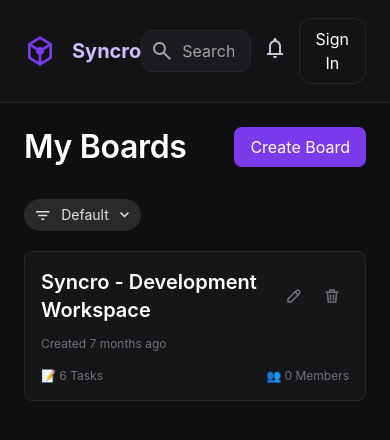
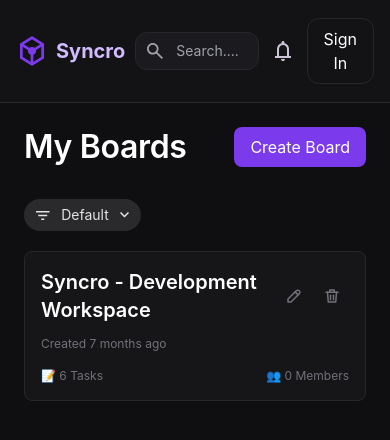
Before and after one commit to Adienbob/Syncro, a Next.js app: page / in a window 390 px wide. Shown: the top 440 px of the page. Built offline with nearby package versions, Linux system fonts and the light colour scheme; no server answers.

Commit message:
refactor: fix vercel deployment error and fix the responsive header issues

```diff
--- a/app/BoardPage/[id]/page.tsx
+++ b/app/BoardPage/[id]/page.tsx
@@ -68,7 +68,7 @@ export default function BoardPage({ params }: { params: Promise<{ id: string }>
             onSearchChange={setSearchTerm}
          />
          <div className="p-6 grid">
-            <div className="flex justify-between items-center mb-4">
+            <div className="grid gap-5 md:gap-0 md:flex md:justify-between md:items-center mb-4">
                <div className="flex gap-4">
                   <button className="" onClick={() => router.push("/BoardsPage")}>
                      <svg width="16" height="16" viewBox="0 0 16 16" fill="none" xmlns="http://www.w3.org/2000/svg">
@@ -78,7 +78,7 @@ export default function BoardPage({ params }: { params: Promise<{ id: string }>
                   </button>
                   <h1 className="text-primary-light text-[20px] leading-[28px] font-bold">{currentBoard?.title}</h1>
                </div>
-               <div className="flex gap-10 items-center">
+               <div className="flex gap-5 lg:gap-10 items-center">
                   <AddTaskModal id={id} />
                   <InviteMemberModal boardId={id} />
                   <MembersModal boardId={id} />
--- a/app/features/boards/components/boardCard.tsx
+++ b/app/features/boards/components/boardCard.tsx
@@ -195,7 +195,8 @@ export default function BoardCard(board: Board) {
                   }
                }}
                className="
-                  min-w-0
+                  w-10
+                  md:w-12.5
                   flex-1
                   rounded-md
                   border
--- a/app/shared/ui/ConfirmationDialog.tsx
+++ b/app/shared/ui/ConfirmationDialog.tsx
@@ -48,7 +48,7 @@ export default function ConfirmDialog({
             {description}
          </p>
 
-         <div className="mt-6 flex justify-end gap-3">
+         <div className="mt-6 flex justify-center gap-4">
             <button
                type="button"
                onClick={onCancel}
--- a/app/shared/ui/Header.tsx
+++ b/app/shared/ui/Header.tsx
@@ -101,8 +101,8 @@ export default function Header({searchTerm, onSearchChange}: HeaderProps) {
    }
 
    return (
-      <header className="text-white bg-background border-border border-b px-6 py-4.5 flex justify-between">
-         <div className="flex gap-4 items-center">
+      <header className="text-white bg-background border-border border-b px-4 py-4.5 flex justify-between">
+         <div className="flex gap-2 md:gap-4 items-center">
             <svg width="32" height="32" viewBox="0 0 32 32" fill="none" xmlns="http://www.w3.org/2000/svg" xmlnsXlink="http://www.w3.org/1999/xlink">
                <rect width="32" height="32" fill="url(#pattern0_13_5)"/>
                <defs>
@@ -113,15 +113,15 @@ export default function Header({searchTerm, onSearchChange}: HeaderProps) {
                </defs>
             </svg>
 
-            <span className="text-primary-light font-bold leading-7 text-[20px]">Syncro</span>
+            <span className="text-primary-light font-bold leading-7 text-[20px] mr-2.5">Syncro</span>
          </div>
 
          <div className="flex items-center gap-4">
             <div className="relative w-full max-w-md">
                <span className="absolute left-3 top-1/2 -translate-y-1/2 pointer-events-none">
                <svg
-                  width="18"
-                  height="18"
+                  width="16"
+                  height="16"
                   viewBox="0 0 18 18"
                   fill="none"
                   xmlns="http://www.w3.org/2000/svg"
@@ -141,6 +141,8 @@ export default function Header({searchTerm, onSearchChange}: HeaderProps) {
                className="
                   w-full
                   bg-[#1A1A1F]
+                  text-sm
+                  md:text-[16px]
                   border border-border
                   text-[#F4F4F5]
                   placeholder:text-[#A1A1AA]
@@ -155,7 +157,7 @@ export default function Header({searchTerm, onSearchChange}: HeaderProps) {
                />
             </div>
 
-            <div className="relative">
+            <div className="relative flex">
                <button onClick={() => setIsNotificationOpen(prev => !prev)}>
                   <NotificationBell unreadCount={unreadCount}    onClick={() => setIsNotificationOpen((prev) => !prev)}/>
                </button>
--- a/app/state/initialState.ts
+++ b/app/state/initialState.ts
@@ -15,7 +15,10 @@ const demoState: AppState = {
       boardId: "56c34f91-e969-4b9b-9f83-003f49ad4ced",
       userId: "56m34f91-e969-4b9b-9f83-003f49ad4ced",
       role: "owner",
-      joinedAt: "2026-01-01"
+      joinedAt: "2026-01-01",
+      displayName: "Hussien Walid",
+      imageUrl: "null",
+      email: "Hussienwalid125@gamil.com"
    }],
    boards: [{
       id: "56c34f91-e969-4b9b-9f83-003f49ad4ced",
```
